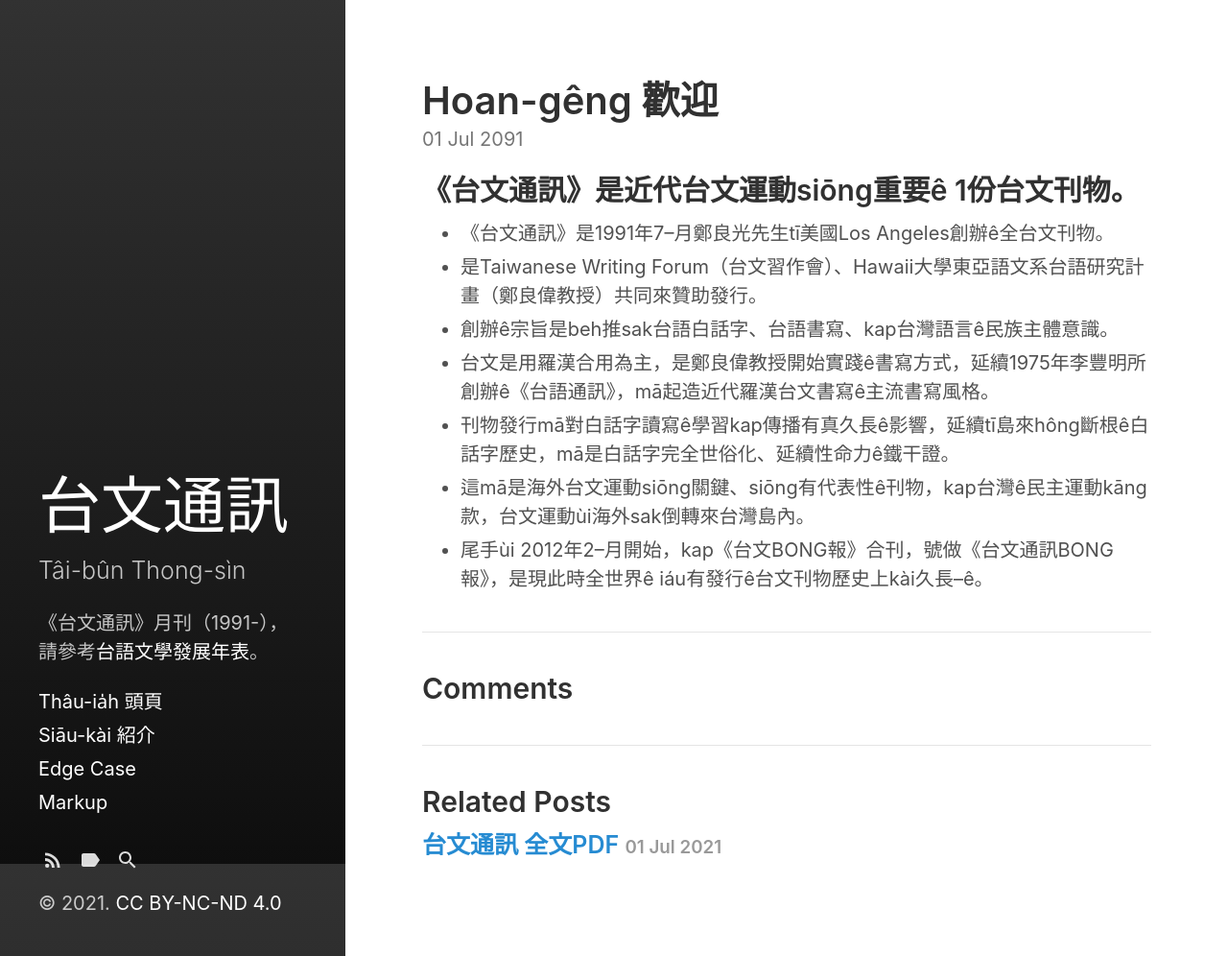
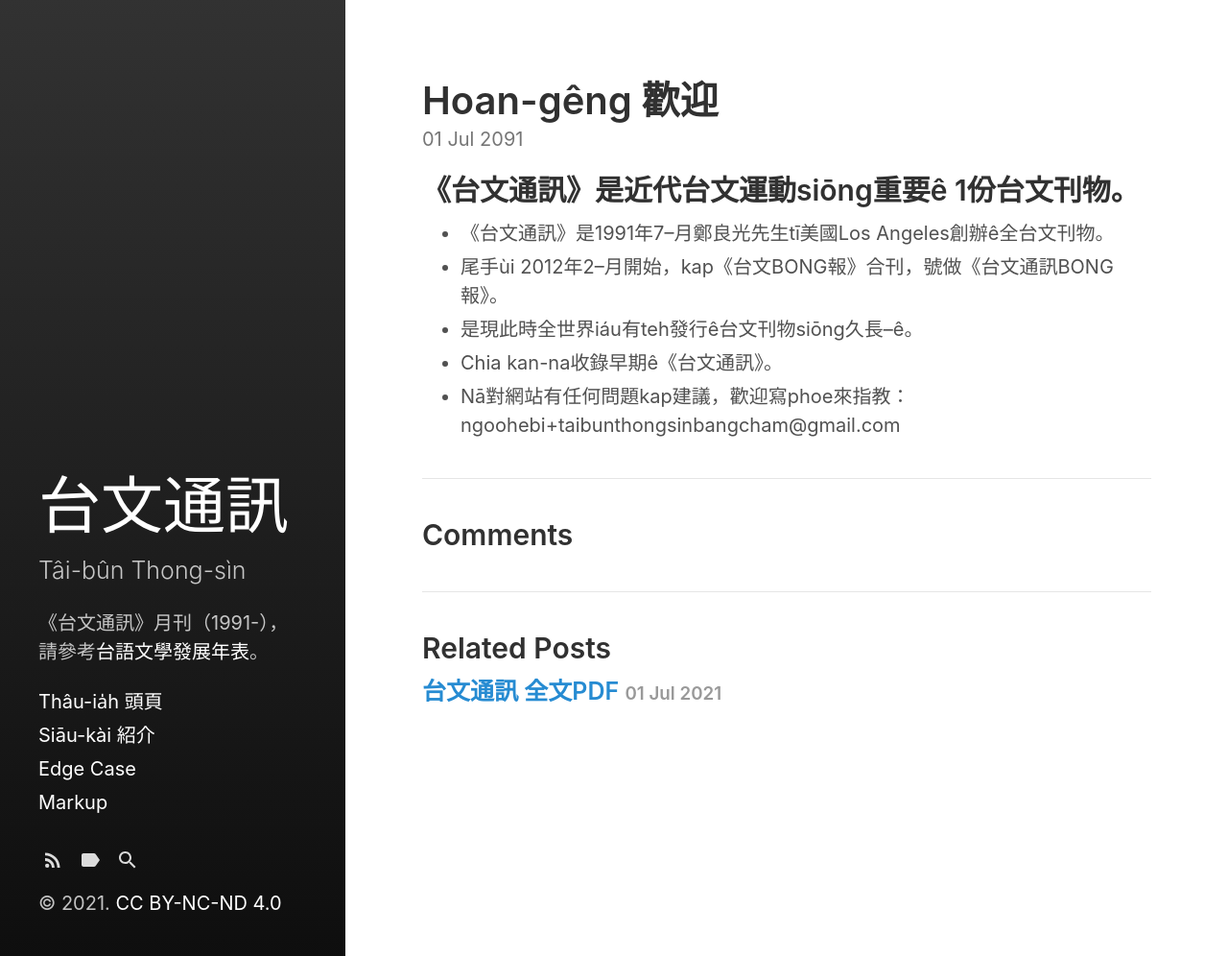
Before and after one commit to TaibunThongsin/TaibunThongsin, a Jekyll site: the page built from _posts/1991-07-01-pin-to-top.md, in a window 1280 px wide and 996 px high. Shown: the whole window at 96% size. Built offline with Jekyll 4.4.1, drawn with Linux system fonts in a browser that asks for light colours.

Commit message:
Update 1991-07-01-pin-to-top.md

```diff
--- a/_posts/1991-07-01-pin-to-top.md
+++ b/_posts/1991-07-01-pin-to-top.md
@@ -8,9 +8,7 @@
 ## 《台文通訊》是近代台文運動siōng重要ê 1份台文刊物。
 
 * 《台文通訊》是1991年7--月鄭良光先生tī美國Los Angeles創辦ê全台文刊物。
-* 是Taiwanese Writing Forum（台文習作會）、Hawaii大學東亞語文系台語研究計畫（鄭良偉教授）共同來贊助發行。
-* 創辦ê宗旨是beh推sak台語白話字、台語書寫、kap台灣語言ê民族主體意識。
-* 台文是用羅漢合用為主，是鄭良偉教授開始實踐ê書寫方式，延續1975年李豐明所創辦ê《台語通訊》，mā起造近代羅漢台文書寫ê主流書寫風格。
-* 刊物發行mā對白話字讀寫ê學習kap傳播有真久長ê影響，延續tī島來hông斷根ê白話字歷史，mā是白話字完全世俗化、延續性命力ê鐵干證。
-* 這mā是海外台文運動siōng關鍵、siōng有代表性ê刊物，kap台灣ê民主運動kāng款，台文運動ùi海外sak倒轉來台灣島內。
-* 尾手ùi 2012年2--月開始，kap《台文BONG報》合刊，號做《台文通訊BONG報》，是現此時全世界ê iáu有發行ê台文刊物歷史上kài久長--ê。
+* 尾手ùi 2012年2--月開始，kap《台文BONG報》合刊，號做《台文通訊BONG報》。
+* 是現此時全世界iáu有teh發行ê台文刊物siōng久長--ê。
+* Chia kan-na收錄早期ê《台文通訊》。
+* Nā對網站有任何問題kap建議，歡迎寫phoe來指教：ngoohebi+taibunthongsinbangcham@gmail.com
```
